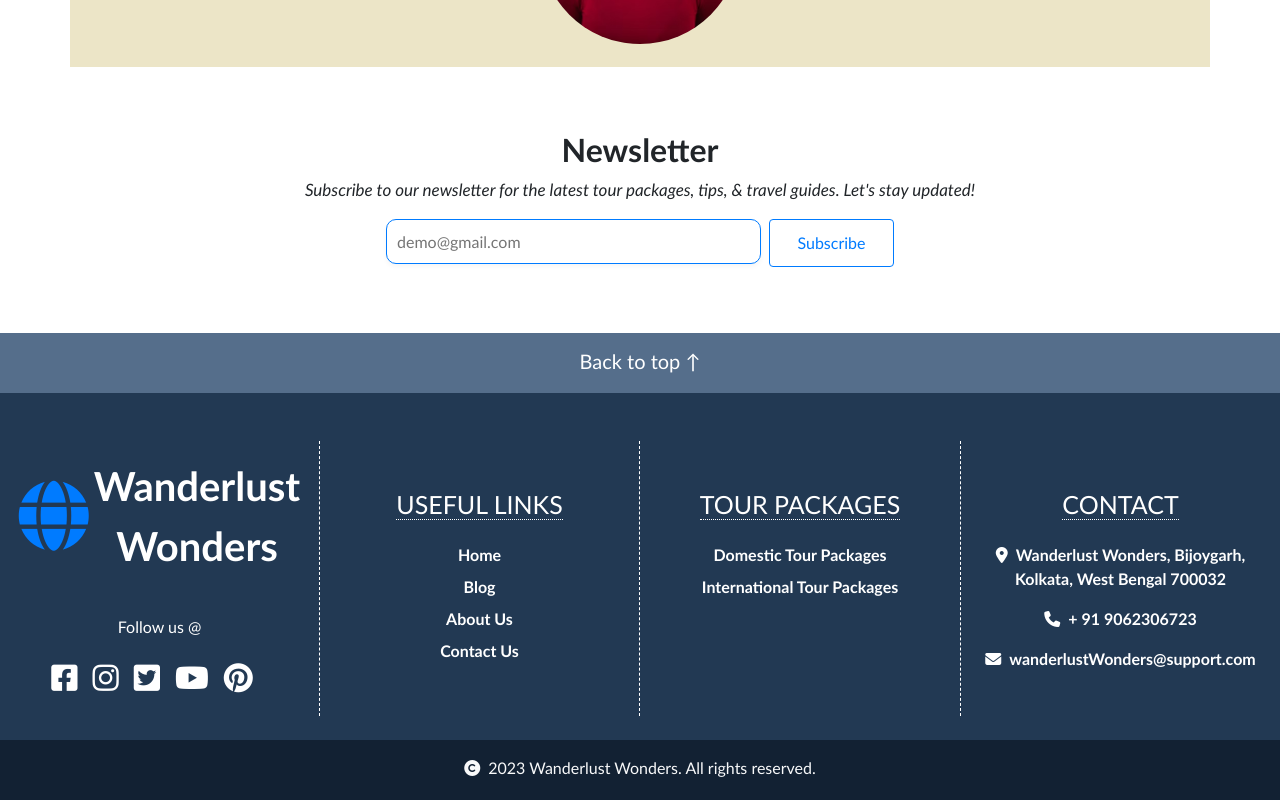
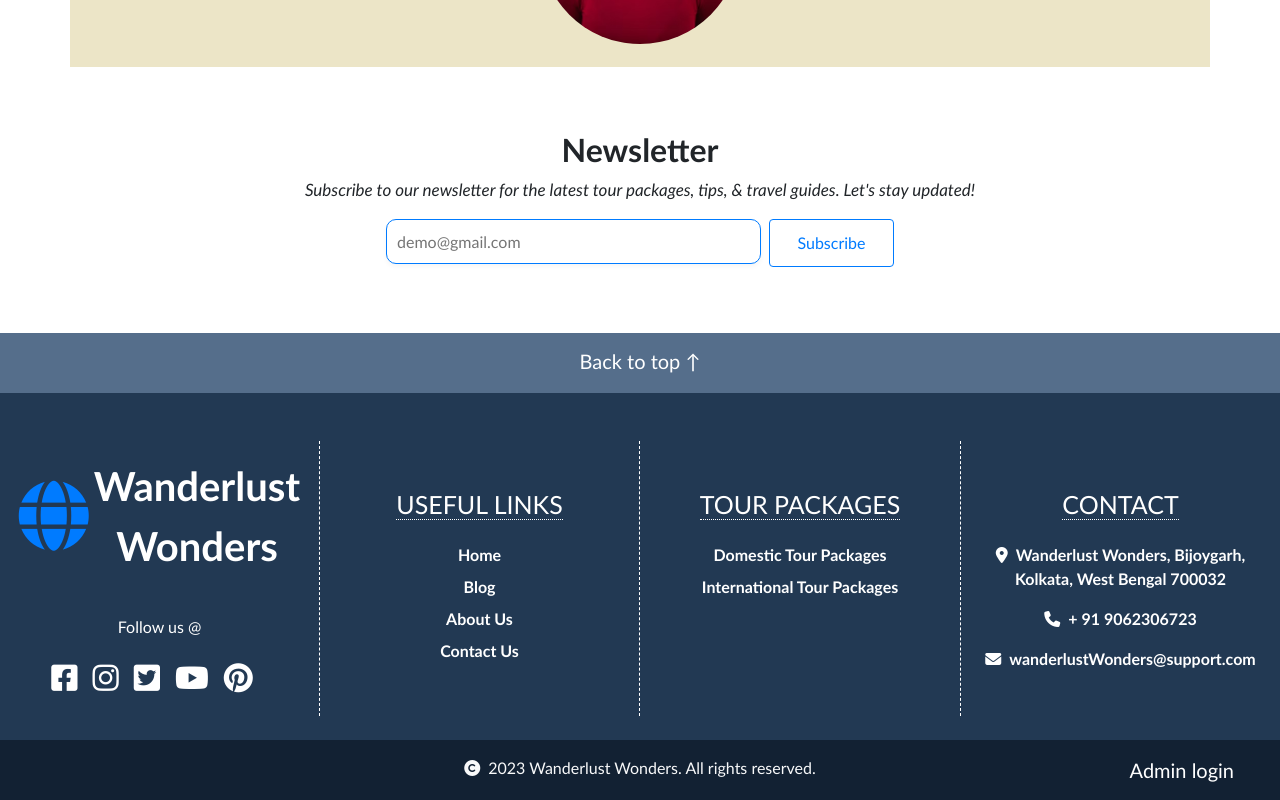
Before and after one commit to Diptodas123/wanderlust-wonders-client, a React (Create React App) app: page / in a window 1280 px wide. Shown: the part 3834-4634 px from the top of the page. Built offline with nearby package versions, Linux system fonts and the light colour scheme.

Commit message:
updated Footer

```diff
--- a/src/Components/Footer/Footer.css
+++ b/src/Components/Footer/Footer.css
@@ -26,3 +26,10 @@
     background-color: #122133;
     height: 60px;
 }
+#admin-link{
+    position: absolute;
+    right: 40px;
+    font-size: 20px;
+    bottom: 10px;
+    color: white;
+}
--- a/src/Components/Footer/Footer.jsx
+++ b/src/Components/Footer/Footer.jsx
@@ -127,6 +127,7 @@ const Footer = () => {
                 <div className="row text-center">
                     <div className="col-12 col-md-12 pt-3 d-flex justify-content-center align-content-center">
                         <p className="text-light"><i className="fa-solid fa-copyright mr-2"></i>{new Date().getFullYear()} Wanderlust Wonders. All rights reserved. </p>
+                        <Link to={"/adminlogin"}><input type="button" id="admin-link" className="btn-link" style={{backgroundColor:"transparent",border:"none"}} value={"Admin login"}></input></Link>
                     </div>
                 </div>
             </div>
```
